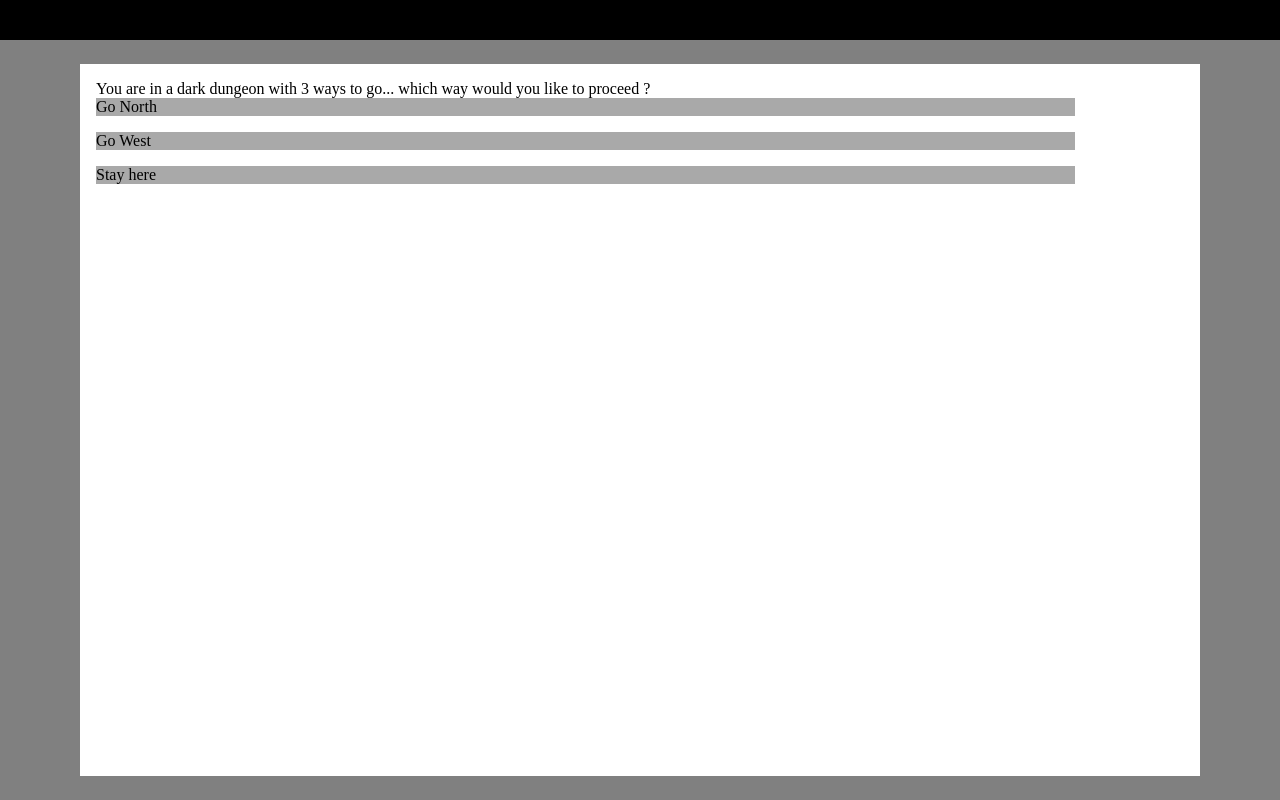
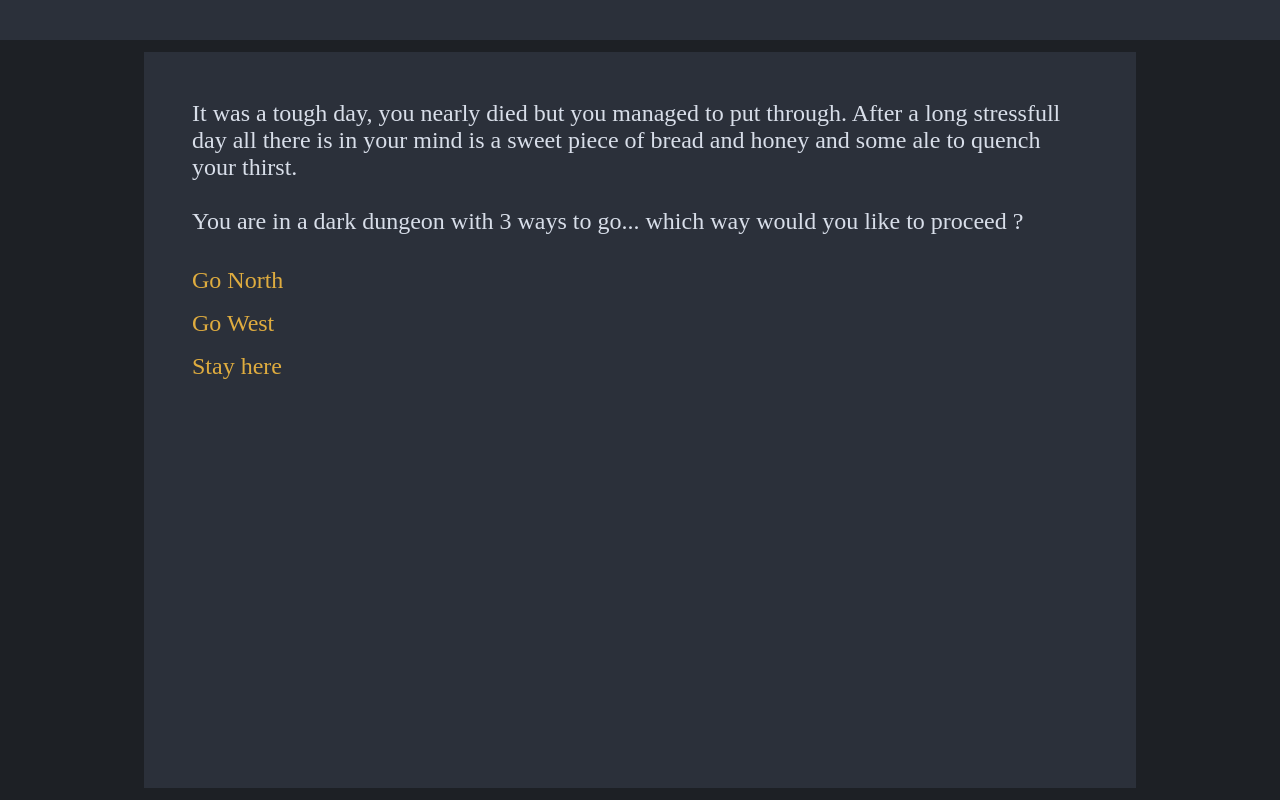
Before and after one commit to nyxtales0x0/Wandering-Storytellers, a plain HTML site: page index.html in a window 1280 px wide. Drawn offline with Linux system fonts and the light colour scheme.

Commit message:
moved chapters to a new folder

```diff
--- a/chapter1.js
+++ b/chapters/chapter1.js
@@ -1,28 +1,23 @@
-import { stats } from "./engine.js";
-
 export const chapter1 = [
 
     {
         label: "start",
-        text: "You are in a dark dungeon with 3 ways to go... which way would you like to proceed ?",
+        text: `It was a tough day, you nearly died but you managed to put through. After a long stressfull day all there is in your mind is a sweet piece of bread and honey and some ale to quench your thirst. \r\rYou are in a dark dungeon with 3 ways to go... which way would you like to proceed ?`,
         choices: [
             {
                 text: " Go North",
-                nextScene: "dreams",
-                run: function () {
-                    stats.magic = 20;
-                    alert(stats.magic);
-                }
+                goto: "dreams",
+                run: function () { }
             },
             {
                 text: "Go West",
-                nextScene: "dreams",
-                run: function () {}
+                goto: "dreams",
+                run: function () { }
             },
             {
                 text: "Stay here",
-                nextScene: "dreams",
-                run: function () {}
+                goto: "dreams",
+                run: function () { }
             }
         ]
     },
@@ -33,13 +28,13 @@ export const chapter1 = [
         choices: [
             {
                 text: "Get off your bed.",
-                nextScene: "end",
-                run: function () {}
+                goto: "end",
+                run: function () { }
             },
             {
                 text: "Head to sleep again.",
-                nextScene: "end",
-                run: function () {}
+                goto: "end",
+                run: function () { }
             }
         ]
     },
--- a/engine.js
+++ b/engine.js
@@ -1,45 +1,49 @@
-import { chapter1 } from "./chapter1.js";
+import { chapter1 } from "./chapters/chapter1.js";
 
-export const stats = {
-    magic: 100,
-    strength: 100
-}
+export const stats = {}
+export const currentChapter = chapter1;
 
 startGame();
 
-// FUNCTIONS
+// ========= Functions ========= //
 
-function renderScene(label) {
-    // get the scene
-    const scene = getScene(label);
-    // get the story div
-    const storyDiv = document.getElementById("story");
-    // print the scene text
-    storyDiv.innerText = scene.text;
-    // render the buttons
-    alert(stats.magic)
+function startGame() {
+    window.onload = (ev) => {
+        renderScene("start", currentChapter);
+    };
+}
+
+function renderScene(label, chapter) {
+    renderText(label, chapter);
+    renderChoices(label, chapter);
+}
+
+function renderText(label, chapter) {
+    const scene = getScene(label, chapter);
+    const storyTextDiv = document.getElementById("story-text");
+    storyTextDiv.innerText = scene.text;
+}
+
+function renderChoices(label, chapter) {
+    const scene = getScene(label, chapter);
+    const storyChoicesDiv = document.getElementById("story-choices");
+    storyChoicesDiv.innerHTML = "";
     scene.choices.forEach(choice => {
         const choiceButton = document.createElement("div");
-        choiceButton.id = "story-choice";
+        choiceButton.id = "story-choices";
         choiceButton.innerText = choice.text;
-        storyDiv.appendChild(choiceButton);
+        storyChoicesDiv.appendChild(choiceButton);
         choiceButton.addEventListener("click", (ev) => {
             choice.run();
-            renderScene(choice.nextScene);
+            renderScene(choice.goto, currentChapter);
         });
     });
 }
 
-function startGame() {
-    window.onload = (ev) => {
-        renderScene("start");
-    };
-}
-
-function getScene(label) {
-    for (let i = 0; i < chapter1.length; i++) {
-        if (chapter1[i].label === label) {
-            return chapter1[i];
+function getScene(label, chapter) {
+    for (let i = 0; i < chapter.length; i++) {
+        if (chapter[i].label === label) {
+            return chapter[i];
             break;
         }
         else continue;
--- a/index.html
+++ b/index.html
@@ -11,7 +11,6 @@
     <link rel="stylesheet" href="./styles.css">
 
     <!-- scripts -->
-    <script src="./chapter1.js" type="module"></script>
     <script src="./engine.js" type="module"></script>
 </head>
 
@@ -22,7 +21,15 @@
     </nav>
 
     <div id="story">
-        <!-- story gets displayed here -->
+
+        <div id="story-text">
+            <!-- scene text gets displayed here -->
+        </div>
+
+        <div id="story-choices">
+            <!-- scene choices gets displayed here -->
+        </div>
+
     </div>
 
 </body>
--- a/styles.css
+++ b/styles.css
@@ -6,26 +6,32 @@
 body {
     display: flex;
     flex-flow: column;
-    background-color: grey;
+    background-color: #1d2025;
     width: 100vw;
     height: 100vh;
 }
 
 nav {
-    background-color: black;
+    background-color: #2b303a;
     height: 5%;
 }
 
 #story {
-    background-color: white;
-    width: 85%;
-    height: 85%;
+    background-color: #2b303a;
+    color: #d8dee9;
+    font-size: 1.5rem;
+    width: 70%;
+    height: 80%;
     margin: auto;
-    padding: 1rem;
+    padding: 3rem;
 }
 
-#story-choice {
-    background-color: darkgray;
+#story-text {
+    margin-bottom: 2rem;
+}
+
+#story-choices  {
+    color: #dfac3f;
     width: 90%;
     margin-bottom: 1rem;
 }
```
